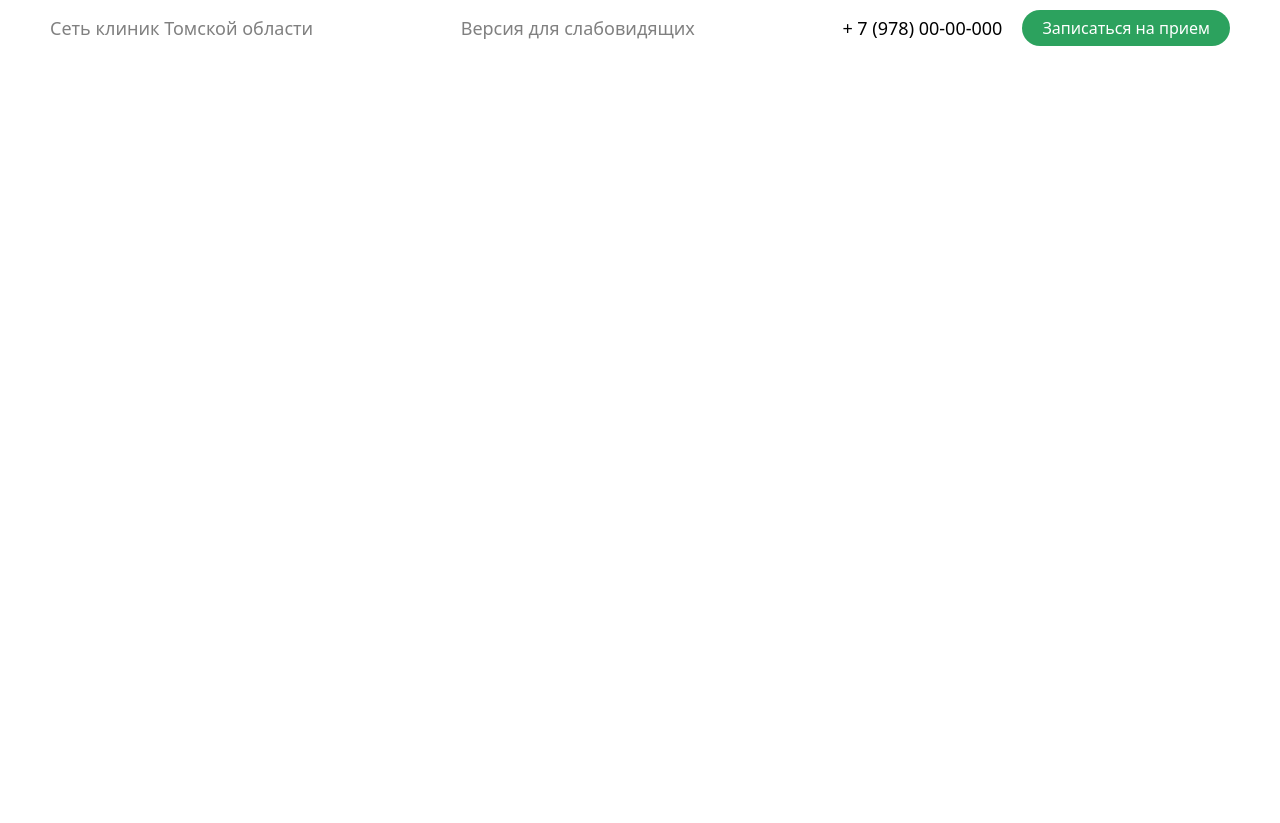
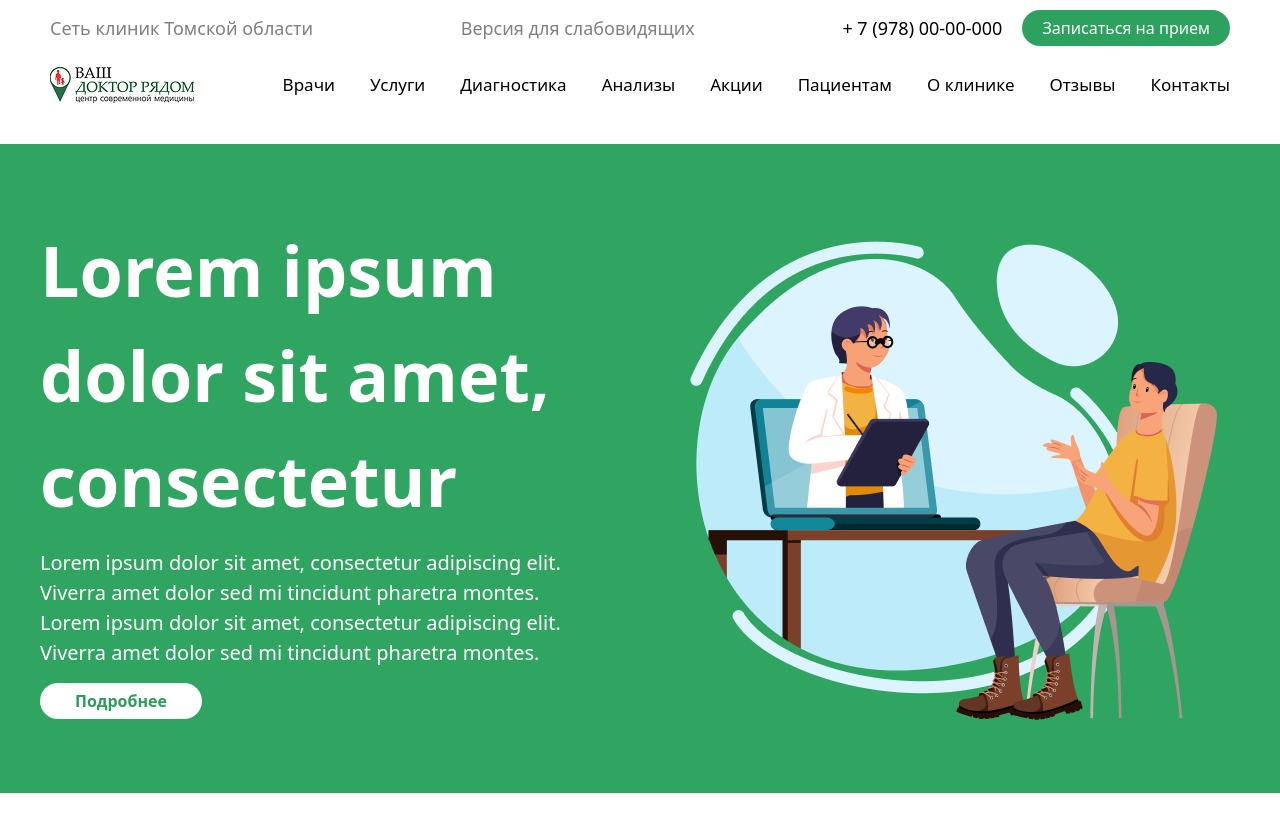
Before and after one commit to idriswo/homework4, a website: page src/index.html in a window 1280 px wide. Before the commit the page ends 800 px from the top, so only its background shows below. Drawn offline with nearby package versions, Linux system fonts and the light colour scheme; files that its build step writes are made by us from their sources.

Commit message:
Section 1 an navbar is done

```diff
--- a/src/index.html
+++ b/src/index.html
@@ -1,21 +1,59 @@
 <!DOCTYPE html>
 <html lang="en">
+
 <head>
     <meta charset="UTF-8">
     <meta name="viewport" content="width=device-width, initial-scale=1.0">
     <title>Document</title>
     <link rel="stylesheet" href="./output.css">
 </head>
+
 <body>
     <header>
-        <section class="hidden xl:flex xl:max-w-[1200px] xl:m-auto xl:p-[10px] justify-between items-center text-[18px]">
+        <section
+            class="hidden xl:flex xl:max-w-[1200px] xl:m-auto xl:p-[10px] justify-between items-center text-[18px]">
             <p class="text-[gray]">Сеть клиник Томской области</p>
             <p class="text-[gray]">Версия для слабовидящих</p>
             <div class="flex gap-[20px] items-center">
                 <p>+ 7 (978) 00-00-000</p>
-                <button class="bg-[#2CA25E] text-[white] py-[6px] px-[20px] rounded-[50px] text-[16px]">Записаться на прием</button>
+                <button class="bg-[#2CA25E] text-[white] py-[6px] px-[20px] rounded-[50px] text-[16px]">Записаться на
+                    прием</button>
             </div>
         </section>
+
+
+        <section class="flex justify-between items-center p-[10px] xl:max-w-[1200px] xl:m-auto">
+            <img src="./image 1 (2).png" alt="">
+            <div class="hidden xl:flex gap-[35px] text-[17px]">
+                <p>Врачи</p>
+                <p>Услуги</p>
+                <p>Диагностика</p>
+                <p>Анализы</p>
+                <p>Акции</p>
+                <p>Пациентам</p>
+                <p>О клинике</p>
+                <p>Отзывы</p>
+                <p>Контакты</p>
+            </div>
+            <img class="xl:hidden" src="./burger (2).png" alt="">
+        </section>
     </header>
+
+
+
+    <section class="bg-[#30A561] my-[30px]  py-[40px] p-[10px]">
+
+        <div class="xl:max-w-[1200px] xl:m-auto flex justify-between items-center xl:gap-[80px]">
+            <div>
+                <h1 class="text-[40px] font-bold text-[white] xl:text-[70px]">Lorem ipsum dolor sit amet, consectetur</h1>
+                <p class="text-[13px] py-[15px] text-[white] xl:text-[20px]">Lorem ipsum dolor sit amet, consectetur adipiscing elit. Viverra amet dolor sed mi tincidunt pharetra
+                    montes. Lorem ipsum dolor sit amet, consectetur adipiscing elit. Viverra amet dolor sed mi tincidunt
+                    pharetra montes.</p>
+                    <button class="text-[#2A9C5B] bg-[white] text-[13px] font-bold py-[6px] px-[35px] rounded-[50px] xl:text-[16px]">Подробнее</button>
+            </div>
+            <img class="hidden xl:block" src="./TDV_M63_010 1.png" alt="">
+        </div>
+    </section>
 </body>
+
 </html>
```
Also changed, not shown: src/TDV_M63_010 1.png (added), src/burger (2).png (added), src/image 1 (2).png (added).
